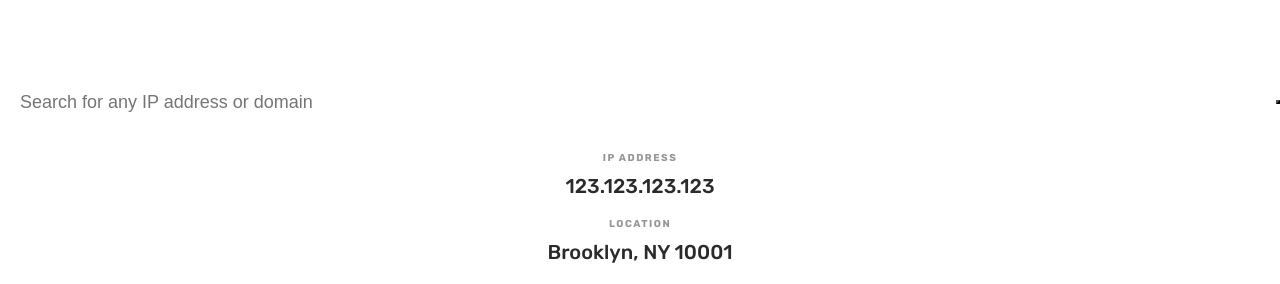
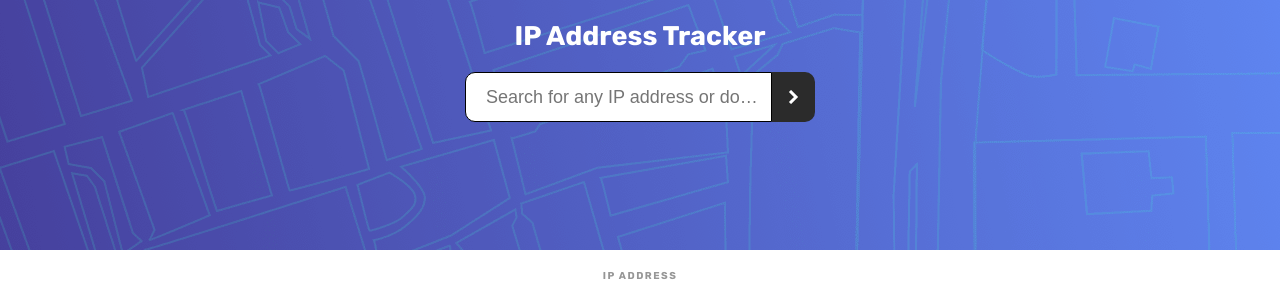
Before and after one commit to mitulpatel224/practice-ip-address-tracker, a React (Create React App) app: page / in a window 1280 px wide. Shown: the top 284 px of the page. Built offline with nearby package versions, Linux system fonts and the light colour scheme.

Commit message:
feat: fetch IP details

```diff
--- a/src/Components/Header.jsx
+++ b/src/Components/Header.jsx
@@ -1,19 +1,75 @@
-import React from "react";
+import React, { useEffect, useState } from "react";
 
 function Header() {
+  const [form, setForm] = useState({
+    ipAddress: "",
+  });
+  const [ipAddressError, setipAddressError] = useState(false);
+
+  const handleUserInput = (e) => {
+    const value = e.target.value;
+    setForm({ ipAddress: value });
+  };
+
+  const validateForm = () => {
+    const ipAddressValid = form.ipAddress.match(
+      /^((25[0-5]|2[0-4][0-9]|[01]?[0-9][0-9]?)\.){3}(25[0-5]|2[0-4][0-9]|[01]?[0-9][0-9]?)$/
+    );
+    return ipAddressValid ? "" : "Invalid IP Address!";
+  };
+
+  const submitForm = (event) => {
+    setipAddressError(validateForm());
+    event.preventDefault();
+    if (!ipAddressError) {
+      fetchIpAddressDetail(form.ipAddress);
+    }
+  };
+
+  /**
+   * Fetch location details using geo-ipify API call
+   * @param {ip} ip ip address
+   */
+  const fetchIpAddressDetail = (ip) => {
+    fetch(
+      `https://geo.ipify.org/api/v2/country,city?apiKey=${process.env.REACT_APP_IP_API_KEY}&ipAddress=${ip}`,
+      { method: "GET" }
+    )
+      .then((response) => response.json())
+      .then((data) => {
+        const { code, messages, location } = data;
+        if (code) alert(`Code: ${code}\n${messages}`);
+        else {
+          console.log(location);
+        }
+      });
+  };
+
   return (
     <header>
       <h2 className="header-text">IP Address Tracker</h2>
+      <form>
         <div className="form-group">
           <input
             type="text"
             name="ipAddress"
             placeholder="Search for any IP address or domain"
+            className={`form-control ${
+              ipAddressError && "form-control-invalid"
+            }`}
+            value={form.ipAddress}
+            onChange={handleUserInput}
           />
-        <button className="btn btn-primary" type="submit">
+          <button
+            className="btn btn-primary"
+            type="submit"
+            onClick={(e) => submitForm(e)}
+          >
             <span className="icon-arrow-right"></span>
           </button>
         </div>
+        <div className="form-control-error">{ipAddressError}</div>
+      </form>
     </header>
   );
 }
--- a/src/assets/scss/components/_header.scss
+++ b/src/assets/scss/components/_header.scss
@@ -1,21 +1,58 @@
+$ctrl-height: 50px;
 header {
-  text-align: center;
+  display: flex;
+  flex-direction: column;
+  justify-content: flex-start;
+  align-items: center;
+
+  background-image: url("./../../images/pattern-bg.png");
+  background-position: center;
+  background-repeat: no-repeat;
+  background-size: cover;
+
+  height: 250px;
   .header-text {
     margin: 20px auto 20px auto;
     color: #ffffff;
   }
+  form {
+    width: fit-content;
     .form-group {
       display: flex;
       justify-content: space-evenly;
       align-items: center;
+      align-content: center;
+      width: 350px;
+      .form-control {
+        height: $ctrl-height;
+        border: 1px solid;
+        text-overflow: ellipsis;
+        cursor: pointer;
+        &.form-control-invalid {
+          border: 1px solid #ef0000;
+        }
+      }
       .btn {
-      height: 100%;
+        border: 0;
+        padding: 0;
+        margin: 0;
+        height: $ctrl-height;
+        width: $ctrl-height;
+        border-radius: 0 10px 10px 0;
+        overflow: hidden;
+        cursor: pointer;
         span {
-        height: 100%;
+          display: inline-block;
+          height: $ctrl-height;
+          width: 100%;
           background-image: url("../../images/icon-arrow.svg");
           background-position: center center;
           background-repeat: no-repeat;
         }
       }
     }
+    .form-control-error {
+      color: #ef0000;
     }
+  }
+}
```
Lines whose indentation alone changed are shown as unchanged.
